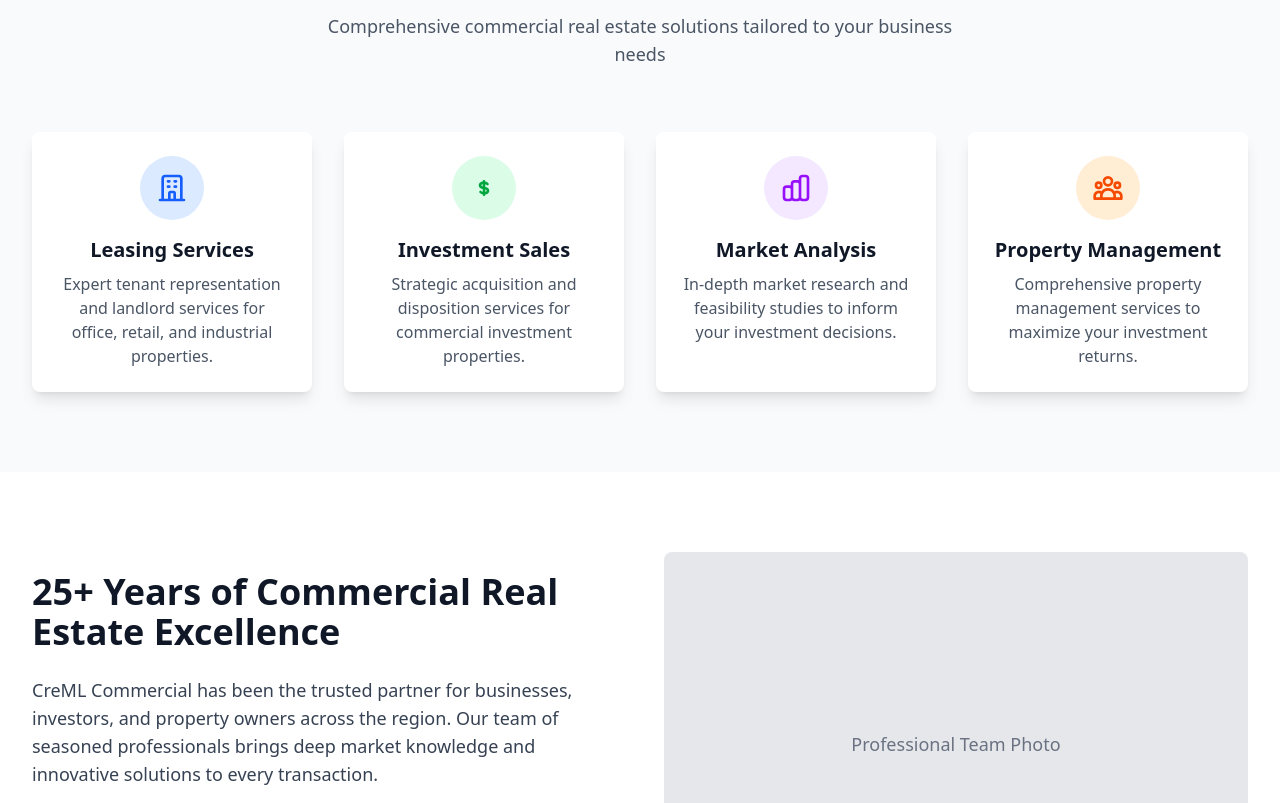
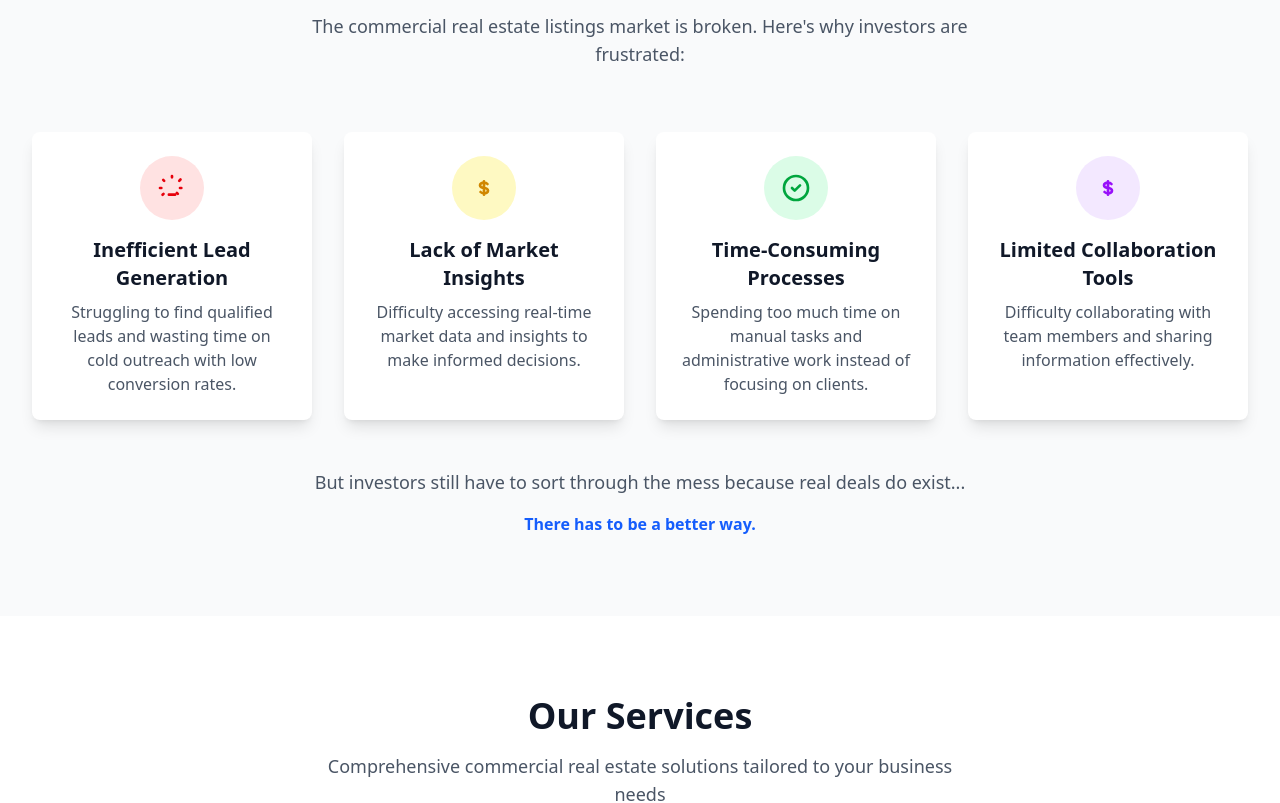
Before and after one commit to loganpinel06/Creml, a Next.js app: page / in a window 1280 px wide. Shown: the part 684-1487 px from the top of the page. Built offline with nearby package versions, Linux system fonts and the light colour scheme.

Commit message:
minor styling updates

```diff
--- a/app/page.tsx
+++ b/app/page.tsx
@@ -6,6 +6,8 @@
 import Header from "@/components/landing/Header";
 //hero section with headline, subheadline, and call-to-action buttons
 import Hero from "@/components/landing/Hero";
+//problems section highlighting common pain points in commercial real estate
+import Problems from "@/components/landing/Problems";
 //services section highlighting key offerings with icons and descriptions
 import Services from "@/components/landing/Services";
 //about section with company history, mission, and team bios
@@ -24,6 +26,7 @@ export default function LandingPage() {
     <div className="min-h-screen bg-white">
       <Header />
       <Hero />
+      <Problems />
       <Services />
       <About />
       <Properties />
--- a/components/landing/About.tsx
+++ b/components/landing/About.tsx
@@ -8,7 +8,7 @@ export default function About() {
   ];
 
   return (
-    <section id="about" className="py-20 bg-white">
+    <section id="about" className="py-20 bg-gray-50">
       <div className="max-w-7xl mx-auto px-4 sm:px-6 lg:px-8">
         <div className="grid md:grid-cols-2 gap-12 items-center">
           <div>
@@ -16,9 +16,9 @@ export default function About() {
               25+ Years of Commercial Real Estate Excellence
             </h2>
             <p className="text-lg text-gray-700 mb-6">
-              CreML Commercial has been the trusted partner for businesses,
-              investors, and property owners across the region. Our team of
-              seasoned professionals brings deep market knowledge and innovative
+              Creml has been the trusted partner for businesses, investors, and
+              property owners across the region. Our team of seasoned
+              professionals brings deep market knowledge and innovative
               solutions to every transaction.
             </p>
             <div className="space-y-4">
--- /dev/null
+++ b/components/landing/Problems.tsx
@@ -0,0 +1,134 @@
+//Problems sections for landing page, which lists the problems that CreML solves for commercial real estate brokers
+//Each problem is rendered by reusing the ServiceCard component
+
+import ServiceCard from "./ServiceCard";
+
+export default function Problems() {
+  const problems = [
+    {
+      icon: (
+        <svg
+          className="w-8 h-8"
+          fill="none"
+          stroke="currentColor"
+          viewBox="0 0 24 24"
+        >
+          <path
+            strokeLinecap="round"
+            strokeLinejoin="round"
+            strokeWidth="2"
+            d="M9.663 17h4.673M12 3v1m6.364 1.636l-.707.707M18 12h1M3 12h1m2.121-5.364l-.707-.707m12.728 0l-.707.707M5.636 16.364l-.707.707M16.364 16.364l-.707-.707"
+          />
+        </svg>
+      ),
+      title: "Inefficient Lead Generation",
+      description:
+        "Struggling to find qualified leads and wasting time on cold outreach with low conversion rates.",
+      bgColorClass: "bg-red-100",
+      iconColorClass: "text-red-600",
+    },
+    {
+      icon: (
+        <svg
+          className="w-8 h-8"
+          fill="none"
+          stroke="currentColor"
+          viewBox="0 0 24 24"
+        >
+          <path
+            strokeLinecap="round"
+            strokeLinejoin="round"
+            strokeWidth="2"
+            d="M12 8c-1.657 0-3 .895-3 2s1.343 2 3 2 3 .895 3 2-1.343 2-3 2m0-8c1.11 0 2.08.402 2.599 1M12 8V7m0 1v8m0 0v1m0-1c-1.11 0-2.08-.402-2.599-1"
+          />
+        </svg>
+      ),
+      title: "Lack of Market Insights",
+      description:
+        "Difficulty accessing real-time market data and insights to make informed decisions.",
+      bgColorClass: "bg-yellow-100",
+      iconColorClass: "text-yellow-600",
+    },
+    {
+      icon: (
+        <svg
+          className="w-8 h-8"
+          fill="none"
+          stroke="currentColor"
+          viewBox="0 0 24 24"
+        >
+          <path
+            strokeLinecap="round"
+            strokeLinejoin="round"
+            strokeWidth="2"
+            d="M9 12l2 2 4-4m6 2a9 9 0 11-18 0 9 9 0 0118 0z"
+          />
+        </svg>
+      ),
+      title: "Time-Consuming Processes",
+      description:
+        "Spending too much time on manual tasks and administrative work instead of focusing on clients.",
+      bgColorClass: "bg-green-100",
+      iconColorClass: "text-green-600",
+    },
+    {
+      icon: (
+        <svg
+          className="w-8 h-8"
+          fill="none"
+          stroke="currentColor"
+          viewBox="0 0 24 24"
+        >
+          <path
+            strokeLinecap="round"
+            strokeLinejoin="round"
+            strokeWidth="2"
+            d="M12 8c-1.657 0-3 .895-3 2s1.343 2 3 2 3 .895 3 2-1.343 2-3 2m0-8c1.11 0 2.08.402 2.599 1M12 8V7m0 1v8m0 0v1m0-1c-1.11 0-2.08-.402-2.599-1"
+          />
+        </svg>
+      ),
+      title: "Limited Collaboration Tools",
+      description:
+        "Difficulty collaborating with team members and sharing information effectively.",
+      bgColorClass: "bg-purple-100",
+      iconColorClass: "text-purple-600",
+    },
+  ];
+
+  return (
+    <section id="problems" className="py-20 bg-gray-50">
+      <div className="max-w-7xl mx-auto px-4 sm:px-6 lg:px-8">
+        <div className="text-center mb-16">
+          <h2 className="text-3xl md:text-4xl font-bold text-gray-900 mb-4">
+            The Problem with Current CRE Listings
+          </h2>
+          <p className="text-lg text-gray-600 max-w-2xl mx-auto">
+            The commercial real estate listings market is broken. Here's why
+            investors are frustrated:
+          </p>
+        </div>
+        <div className="grid md:grid-cols-2 lg:grid-cols-4 gap-8">
+          {problems.map((problem, index) => (
+            <ServiceCard
+              key={index}
+              icon={problem.icon}
+              title={problem.title}
+              description={problem.description}
+              bgColorClass={problem.bgColorClass}
+              iconColorClass={problem.iconColorClass}
+            />
+          ))}
+        </div>
+        <div className="text-center mt-12">
+          <p className="text-lg text-gray-600 max-w-2xl mx-auto">
+            But investors still have to sort through the mess because real deals
+            do exist...
+          </p>
+          <p className="text-l text-blue-600 font-semibold mx-auto mt-4">
+            There has to be a better way.
+          </p>
+        </div>
+      </div>
+    </section>
+  );
+}
--- a/components/landing/Properties.tsx
+++ b/components/landing/Properties.tsx
@@ -28,7 +28,7 @@ export default function Properties() {
   ];
 
   return (
-    <section id="properties" className="py-20 bg-gray-50">
+    <section id="properties" className="py-20 bg-white">
       <div className="max-w-7xl mx-auto px-4 sm:px-6 lg:px-8">
         <div className="text-center mb-16">
           <h2 className="text-3xl md:text-4xl font-bold text-gray-900 mb-4">
--- a/components/landing/Services.tsx
+++ b/components/landing/Services.tsx
@@ -1,4 +1,4 @@
-//Services section for the landing page
+//Services which are passed to ServiceCard component for rendering in Services section of landing page
 
 import ServiceCard from "./ServiceCard";
 
@@ -95,7 +95,7 @@ export default function Services() {
   ];
 
   return (
-    <section id="services" className="py-20 bg-gray-50">
+    <section id="services" className="py-20 bg-white">
       <div className="max-w-7xl mx-auto px-4 sm:px-6 lg:px-8">
         <div className="text-center mb-16">
           <h2 className="text-3xl md:text-4xl font-bold text-gray-900 mb-4">
```
